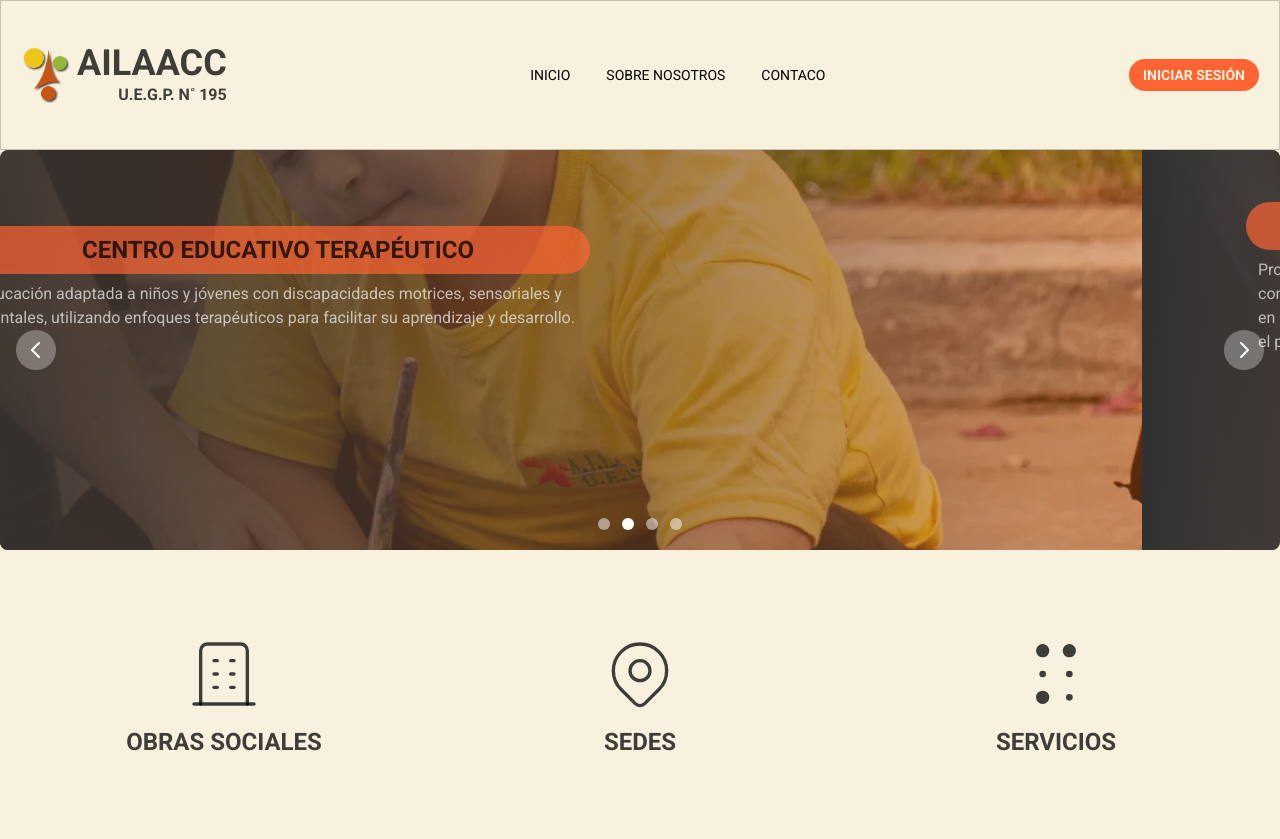
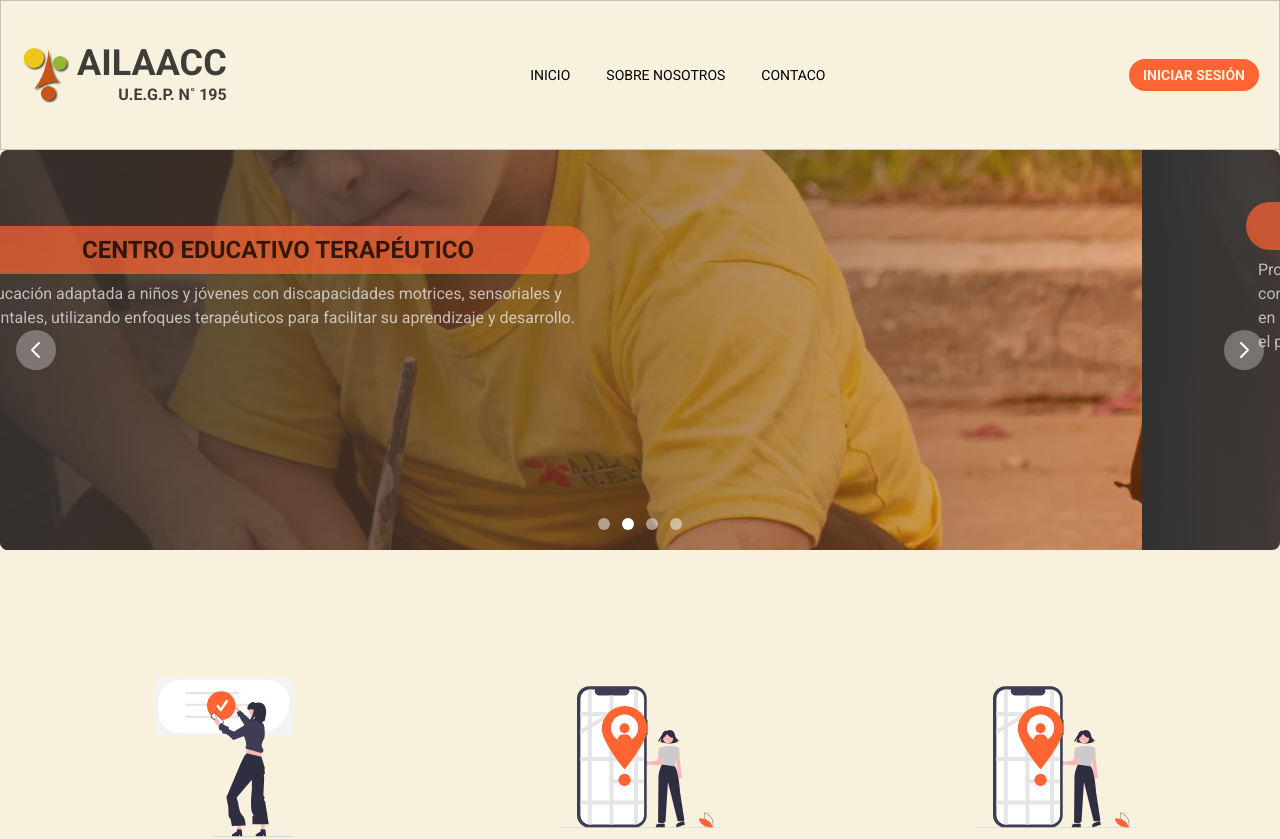
Before and after one commit to tomimartinez28/ailaacc-client, a React (Vite) app: page / in a window 1280 px wide. Shown: the top 839 px of the page. Built offline with nearby package versions, Linux system fonts and the light colour scheme.

Commit message:
add ilustrations to main card

```diff
--- a/src/App.jsx
+++ b/src/App.jsx
@@ -1,7 +1,6 @@
 import './App.css'
 import { BrowserRouter as Router, Route, Routes } from 'react-router-dom'
 import { HomePage } from './pages/home/HomePage'
-import { Sedes } from './pages/sedes/Sedes'
 import ResetPassword from './pages/auth/ResetPassword'
 import Signup from './pages/auth/Signup'
 import Login from './pages/auth/Login'
--- a/src/components/ui/MainCard.jsx
+++ b/src/components/ui/MainCard.jsx
@@ -1,12 +1,12 @@
 import { motion } from 'framer-motion'
-export function MainCard ({ svg, title, body, onClick }) {
+export function MainCard ({ imgSrc, title, onClick }) {
   return (
-    <motion.div onClick={onClick} whileHover={{ scale: 1.06 }} className='mt-10 h-40 w-72 flex flex-col items-center justify-center text-black/75 border-black cursor-pointer'>
-      <div className='mt-5'>
-        {svg}
+    <motion.div onClick={onClick} whileHover={{ scale: 1.06 }} className='mt-10 h-40 w-72 flex flex-col items-center justify-center  border-black cursor-pointer'>
+      <div className='mt-8'>
+        <img src={imgSrc} alt='test' className=' size-40' />
       </div>
       <div className='flex flex-col items-center justify-center'>
-        <h3 className='md:text-2xl text-xl font-semibold mt-3 text-nowrap'>{title}</h3>
+        <h3 className='md:text-xl text-xl mt-3 text-nowrap text-black/90'>{title}</h3>
 
       </div>
     </motion.div>
--- a/src/components/ui/sticky-scroll-reveal.tsx
+++ b/src/components/ui/sticky-scroll-reveal.tsx
@@ -63,7 +63,7 @@ export const StickyScroll = ({
       animate={{
         backgroundColor: backgroundColors[activeCard % backgroundColors.length],
       }}
-      className="h-[30rem] overflow-y-auto flex justify-center relative space-x-10 p-10"
+      className="h-[44rem] overflow-y-auto flex justify-center relative space-x-10 p-10"
       ref={ref}
     >
       <div className="div relative flex items-start px-4">
--- a/src/pages/home/HomeSection.jsx
+++ b/src/pages/home/HomeSection.jsx
@@ -1,13 +1,12 @@
 import { MyCarousel } from '../../components/ui/MyCarousel'
 import { MainCard } from '../../components/ui/MainCard'
-import { LocationIcon } from '../../components/icons/LocationIcon'
-import { ServiceIcon } from '../../components/icons/ServiceIcon'
-import { ObraSocialIcon } from '../../components/icons/ObraSocialIcon'
 import { Modal } from '../../components/ui/Modal'
 import { Sedes } from '../sedes/Sedes'
 import { useState } from 'react'
 import { ObrasSociales } from './ObrasSociales'
 import { Services } from './Services'
+import location from '../../assets/svg/location.svg'
+import os from '../../assets/svg/os.svg'
 
 export function HomeSection () {
   const [isOpen, setIsOpen] = useState(false)
@@ -21,10 +20,6 @@ export function HomeSection () {
         return (<Sedes />)
       case 'ss':
         return (<Services />)
-      default:
-        return (
-          <h2>Mal</h2>
-        )
     }
   }
 
@@ -35,10 +30,10 @@ export function HomeSection () {
 
     <main className='pb-10'>
       <MyCarousel />
-      <div className='flex md:flex-row flex-col justify-between items-center px-20 mt-4 mb-4 w-[100%] md:h-[200px] gap-3'>
-        <MainCard onClick={() => { setIsOpen(true); setSelectedCard('os') }} svg={<ObraSocialIcon />} title='OBRAS SOCIALES' body='Trabajamos con todas las obras sociales' />
-        <MainCard onClick={() => { setIsOpen(true); setSelectedCard('lo') }} svg={<LocationIcon height='80' />} title='SEDES' body='Conocé todas nuestras sedes.' />
-        <MainCard onClick={() => { setIsOpen(true); setSelectedCard('ss') }} svg={<ServiceIcon />} title='SERVICIOS' body='Conocé los servicios que brindamos.' />
+      <div className='flex md:flex-row flex-col justify-between items-center px-20 mt-4 mb-4 w-[100%] h-[800px] md:h-[350px] gap-10 md:gap-3 '>
+        <MainCard onClick={() => { setIsOpen(true); setSelectedCard('os') }} imgSrc={os} title='OBRAS SOCIALES' body='Trabajamos con todas las obras sociales' />
+        <MainCard onClick={() => { setIsOpen(true); setSelectedCard('lo') }} imgSrc={location} title='SEDES' body='Conocé todas nuestras sedes.' />
+        <MainCard onClick={() => { setIsOpen(true); setSelectedCard('ss') }} imgSrc={location} title='SERVICIOS' body='Conocé los servicios que brindamos.' />
       </div>
 
       <Modal isOpen={isOpen} onClose={onClose}>
```
Also changed, not shown: src/assets/svg/location.svg (added), src/assets/svg/os.svg (added).
